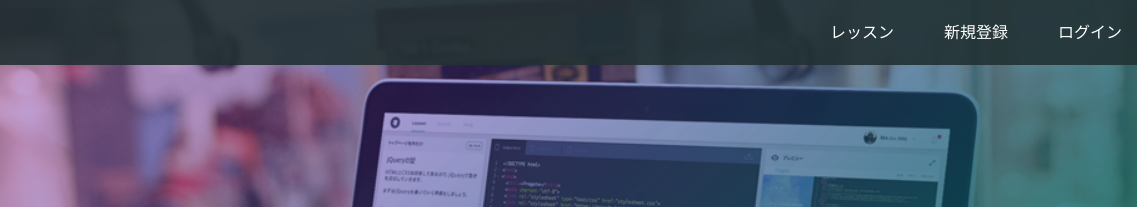
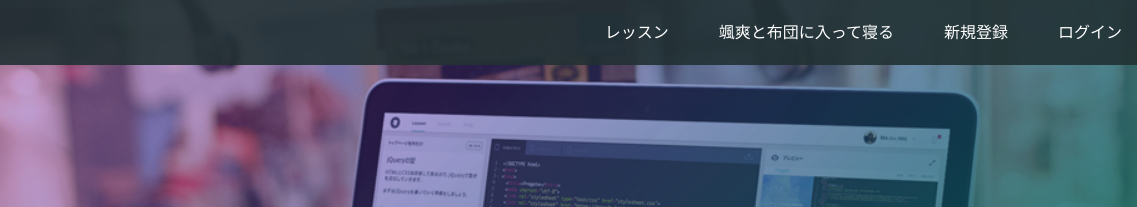
Before and after one commit to omusuke/.github.io, a plain HTML site: page index.html in a window 1280 px wide. Shown: the top 207 px of the page, 143-1280 px from the left. Drawn offline with Linux system fonts and the light colour scheme.

Commit message:
Update index.html

```diff
--- a/index.html
+++ b/index.html
@@ -16,6 +16,7 @@
       <span class="fa fa-bars menu-icon"></span>
       <div class="header-right">
         <a href="#">レッスン</a>
+        <a href="#">颯爽と布団に入って寝る</a>
         <a href="#">新規登録</a>
         <a href="#" class="login">ログイン</a>
       </div>
```
